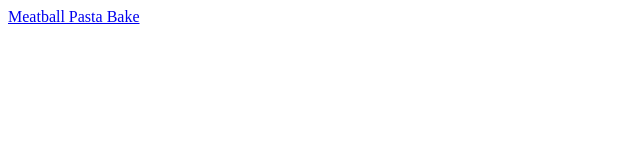
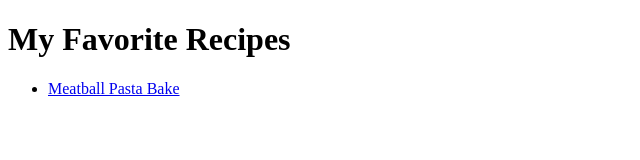
Before and after one commit to priscillacastelo/odin-recipes, a plain HTML site: page index.html in a window 1280 px wide. Shown: the whole page, without its empty margins (0-640 px from the left). Drawn offline with Linux system fonts and the light colour scheme.

Commit message:
Add links and more info to the homepage

```diff
--- a/index.html
+++ b/index.html
@@ -4,9 +4,14 @@
     <meta charset="UTF-8">
     <meta http-equiv="X-UA-Compatible" content="IE=edge">
     <meta name="viewport" content="width=device-width, initial-scale=1.0">
-    <title>Document</title>
+    <title>My Recipes</title>
 </head>
 <body>
-    <a href="meatball-pasta-bake.html">Meatball Pasta Bake</a>
+    <h1>My Favorite Recipes</h1>
+    <ul>
+        <li>
+            <a href="meatball-pasta-bake.html">Meatball Pasta Bake</a>
+        </li>
+    </ul>
 </body>
 </html>
```
Also changed, not shown: meatball-pasta-bake.html (+1 -0 lines).
